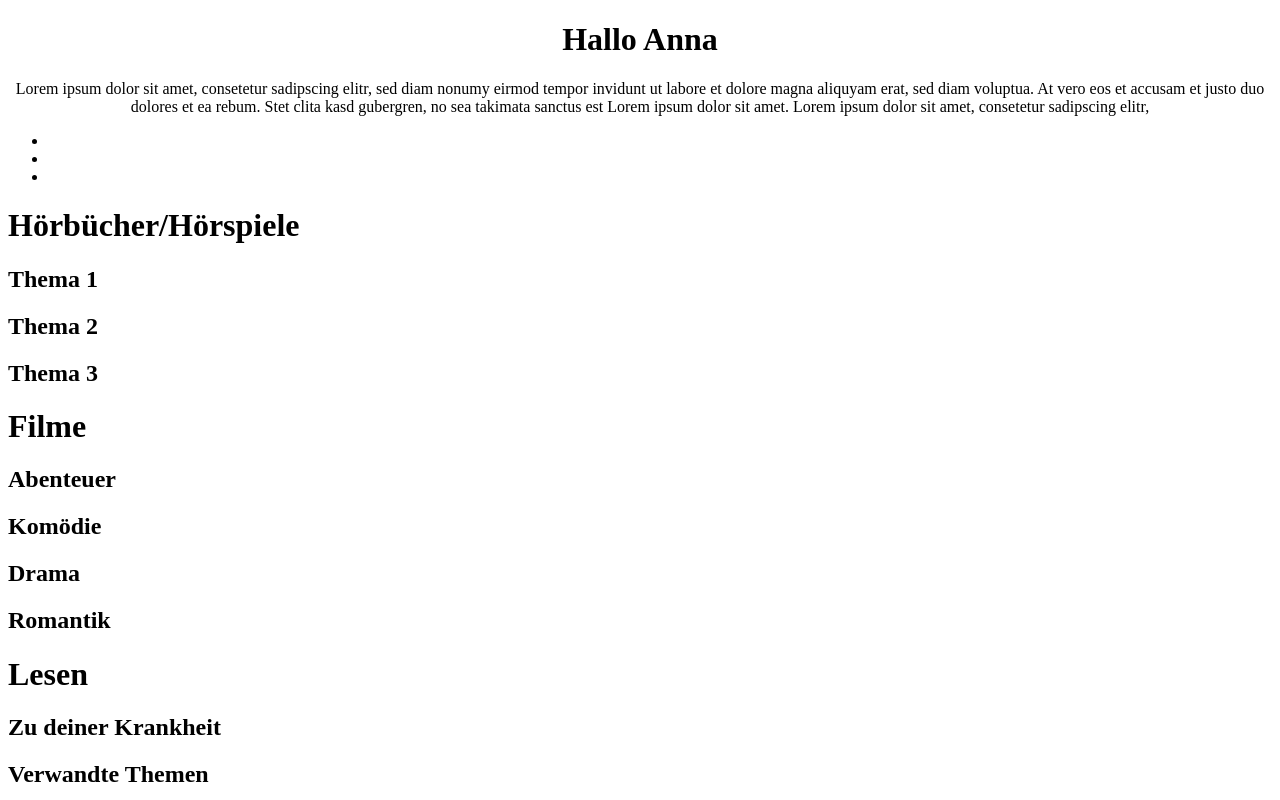
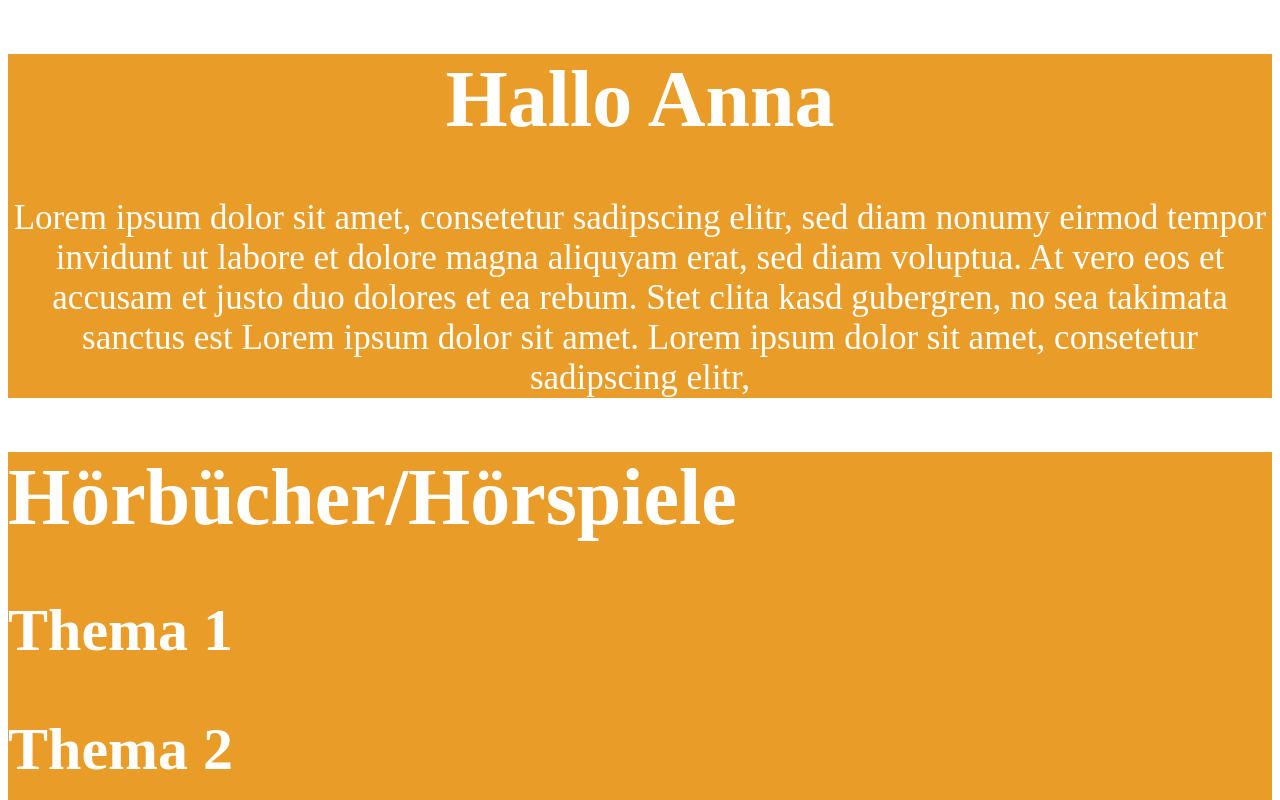
Before and after one commit to Momaritti/gera-srh, an Angular app: page / in a window 1280 px wide. Shown: the top 800 px of the page. Built offline with nearby package versions, Linux system fonts and the light colour scheme.

Commit message:
frontend and style

```diff
--- a/src/app/app.component.sass
+++ b/src/app/app.component.sass
@@ -0,0 +1,18 @@
+@import "variables"
+
+h1
+  font-size: $h1-size
+  color: $font-color
+  font-family: $main-font
+
+p
+  font-family: $main-font
+  font-size: $main-text
+  color: $font-color
+
+
+li
+  list-style-type: none
+
+div
+  background-color: $background-color
--- a/src/app/hear/hear.component.html
+++ b/src/app/hear/hear.component.html
@@ -1,4 +1,6 @@
+<div>
 <h1>Hörbücher/Hörspiele</h1>
 <h2>Thema 1</h2>
 <h2>Thema 2</h2>
 <h2>Thema 3 </h2>
+</div>
--- a/src/app/hear/hear.component.sass
+++ b/src/app/hear/hear.component.sass
@@ -0,0 +1,14 @@
+@import "../variables"
+
+h1
+  font-size: $h1-size
+  color: $font-color
+  font-family: $main-font
+
+h2
+  font-size: $h2-size
+  font-family: $main-font
+  color: $font-color
+
+div
+  background-color: $background-color
--- a/src/app/read/read.component.html
+++ b/src/app/read/read.component.html
@@ -1,3 +1,5 @@
+<div>
 <h1>Lesen</h1>
 <h2>Zu deiner Krankheit</h2>
 <h2>Verwandte Themen</h2>
+</div>
--- a/src/app/read/read.component.sass
+++ b/src/app/read/read.component.sass
@@ -0,0 +1,14 @@
+@import "../variables"
+
+h1
+  font-size: $h1-size
+  color: $font-color
+  font-family: $main-font
+
+h2
+  font-size: $h2-size
+  font-family: $main-font
+  color: $font-color
+
+div
+  background-color: $background-color
--- /dev/null
+++ b/src/app/variables.sass
@@ -0,0 +1,11 @@
+//variables
+
+$h1-size: 80px
+$h2-size: 60px
+$h3-size: 45px
+$main-text: 35px
+
+$font-color: white
+$background-color: #E99C28
+
+$main-font: 'Quicksand', san-serf
--- a/src/app/watch/watch.component.html
+++ b/src/app/watch/watch.component.html
@@ -1,5 +1,7 @@
+<div>
 <h1>Filme</h1>
 <h2>Abenteuer</h2>
 <h2>Komödie</h2>
 <h2>Drama</h2>
 <h2>Romantik</h2>
+</div>
--- a/src/app/watch/watch.component.sass
+++ b/src/app/watch/watch.component.sass
@@ -0,0 +1,14 @@
+@import "../variables"
+
+h1
+  font-size: $h1-size
+  color: $font-color
+  font-family: $main-font
+
+h2
+  font-size: $h2-size
+  font-family: $main-font
+  color: $font-color
+
+div
+  background-color: $background-color
```
